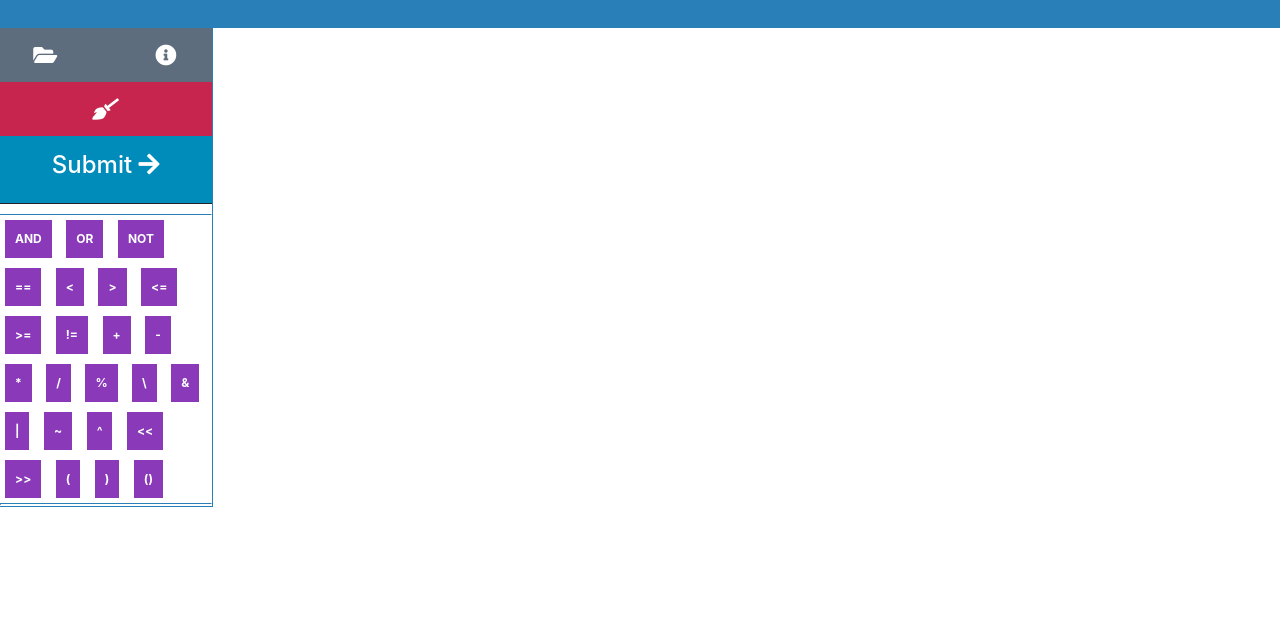
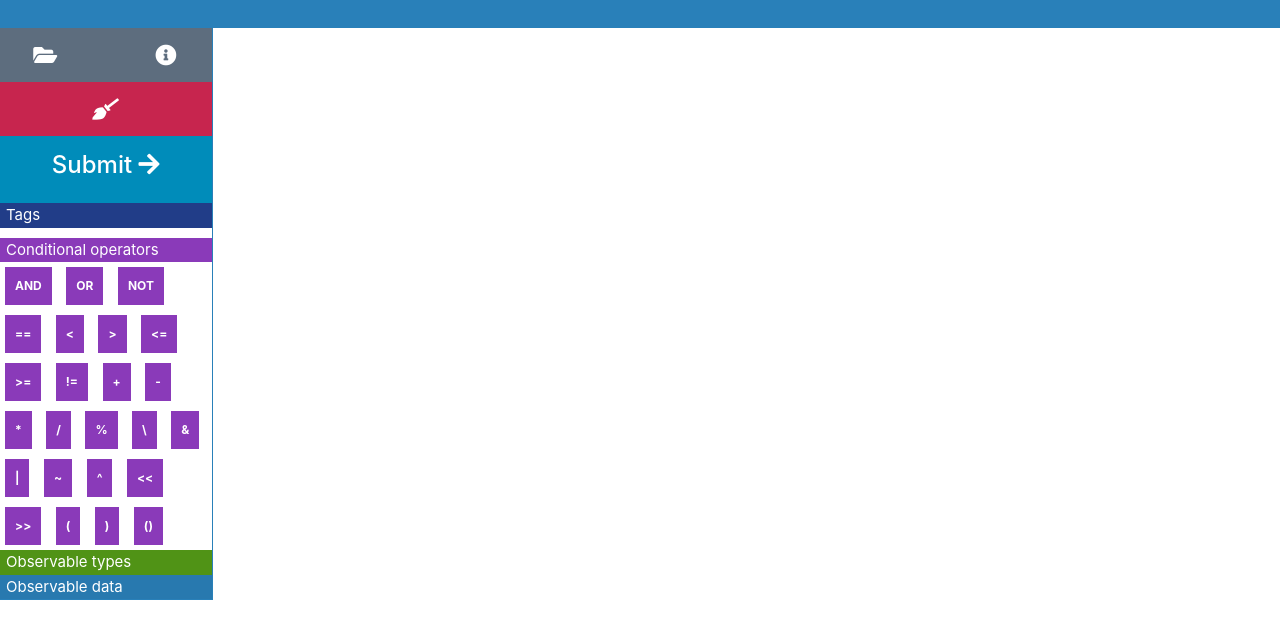
Before and after one commit to BluABK/yara-designer-web, a website: page src/static/index.html in a window 1280 px wide. Shown: the part 59-698 px from the top of the page. Drawn offline with Linux system fonts and the light colour scheme.

Commit message:
Made left navbar item groups collapsible (and added styling and theming).

```diff
--- a/src/static/index.html
+++ b/src/static/index.html
@@ -64,11 +64,11 @@
                         </div>
 
                         <div class="w-100"></div>
-
+                        <button type='button' class='button-collapsible-tags'>Tags</button>
                         <div id="yara-rule-designer-tags" class="yara-rule-designer"></div>
 
                         <div class="w-100"></div>
-
+                        <button type='button' class='button-collapsible-operators'>Conditional operators</button>
                         <div class="yara-rule-designer" id="yara-rule-designer-operators">
                             <!--    Add conditional keywords-->
                             <!--    Boolean-->
@@ -105,10 +105,12 @@
 
                         <div class="w-100"></div>
 
+                        <button type='button' class='button-collapsible-observable-types'>Observable types</button>
                         <div class="yara-rule-designer" id="yara-rule-designer-observable-types"></div>
 
                         <div class="w-100"></div>
 
+                        <button type='button' class='button-collapsible-observable-data'>Observable data</button>
                         <div class="yara-rule-designer" id="yara-rule-designer-observable-data"></div>
                     </div>
                 </div>
--- a/src/static/scripts/designer.js
+++ b/src/static/scripts/designer.js
@@ -72,6 +72,11 @@ document.querySelector('#clear-rule-button').addEventListener('click', clearRule
 document.querySelector('#submit-rule-button').addEventListener('click', postRule);
 
 // -- Draggables:
+// FIXME: Why is this a class not an ID?
+addCaseDetailsCollapsibleButtonLogic('button-collapsible-tags');
+addCaseDetailsCollapsibleButtonLogic('button-collapsible-operators');
+addCaseDetailsCollapsibleButtonLogic('button-collapsible-observable-types');
+addCaseDetailsCollapsibleButtonLogic('button-collapsible-observable-data');
 // -- -- Operators
 // -- -- -- Boolean:
 document.querySelector('#condition-keyword-and').addEventListener('click', function(){ addToEditor(event) });
--- a/src/static/styles/theme.css
+++ b/src/static/styles/theme.css
@@ -40,6 +40,27 @@
     --button-default-background: #5d6d7e;
     --button-help-color-hover: white;
     --button-help-background-hover: #2e4053;
+
+    --button-collapsible-tags-color: white;
+    --button-collapsible-tags-background: #213d88;
+    --button-collapsible-tags-color-hover: white;
+    --button-collapsible-tags-background-hover: #132549;
+
+    --button-collapsible-operators-color: white;
+    --button-collapsible-operators-background: #8a3ab9;
+    --button-collapsible-operators-color-hover: white;
+    --button-collapsible-operators-background-hover: #55337d;
+
+    --button-collapsible-observable-types-color: white;
+    --button-collapsible-observable-types-background: #509316;
+    --button-collapsible-observable-types-color-hover: white;
+    --button-collapsible-observable-types-background-hover: #336615;
+
+    --button-collapsible-observable-data-color: white;
+    --button-collapsible-observable-data-background: #2879af;
+    --button-collapsible-observable-data-color-hover: white;
+    --button-collapsible-observable-data-background-hover: #315595;
+
 
     --button-yes-color: white;
     --button-yes-background: #5cb85c;
@@ -179,7 +200,7 @@ tr:nth-child(even):hover td {
 }
 
 #yara-rule-designer-buttons {
-    border-bottom-color:1px solid var(--yara-rule-designer-border-color);
+    border-bottom-color: var(--yara-rule-designer-border-color);
 }
 
 #load-rule-button {
@@ -224,6 +245,46 @@ tr:nth-child(even):hover td {
 
 #yara-rule-designer-tags {
     color: var(--yara-rule-designer-tags-color);
+}
+
+.button-collapsible-tags {
+    color: var(--button-collapsible-tags-color);
+    background: var(--button-collapsible-tags-background);
+}
+
+.button-collapsible-tags:hover {
+    color: var(--button-collapsible-tags-color-hover);
+    background: var(--button-collapsible-tags-background-hover);
+}
+
+.button-collapsible-operators {
+    color: var(--button-collapsible-operators-color);
+    background: var(--button-collapsible-operators-background);
+}
+
+.button-collapsible-operators:hover {
+    color: var(--button-collapsible-operators-color-hover);
+    background: var(--button-collapsible-operators-background-hover);
+}
+
+.button-collapsible-observable-types {
+    color: var(--button-collapsible-observable-types-color);
+    background: var(--button-collapsible-observable-types-background);
+}
+
+.button-collapsible-observable-types:hover {
+    color: var(--button-collapsible-observable-types-color-hover);
+    background: var(--button-collapsible-observable-types-background-hover);
+}
+
+.button-collapsible-observable-data {
+    color: var(--button-collapsible-observable-data-color);
+    background: var(--button-collapsible-observable-data-background);
+}
+
+.button-collapsible-observable-data:hover {
+    color: var(--button-collapsible-observable-data-color-hover);
+    background: var(--button-collapsible-observable-data-background-hover);
 }
 
 #yara-rule-designer-operators {
--- a/src/static/styles/yara_rule_designer.css
+++ b/src/static/styles/yara_rule_designer.css
@@ -121,7 +121,7 @@ tr {
 #yara-rule-designer-buttons {
     /* Bootstrap: If you actually remove this border, the contents flee out of bounds. */
     border-right:1px solid transparent;
-    border-bottom:1px solid;
+    border-bottom: none; /* was: 1px solid; */
     padding: 0;
 }
 
@@ -157,19 +157,51 @@ tr {
     font-size: 16px;
 }
 
+.button-collapsible-tags {
+    cursor: pointer;
+    /*padding: 18px;*/
+    width: 100%;
+    border: none;
+    text-align: left;
+    outline: none;
+    font-size: 15px;
+}
+
 #yara-rule-designer-tags {
     margin-left: 10px;
     margin-top: 10px;
     background: transparent;
 }
 
+.button-collapsible-operators {
+    cursor: pointer;
+    /*padding: 18px;*/
+    width: 100%;
+    border: none;
+    text-align: left;
+    outline: none;
+    font-size: 15px;
+}
+
 #yara-rule-designer-operators {
     overflow: auto;
     /* Bootstrap: If you actually remove this border, the contents flee out of bounds. */
-    border-top: 1px solid;
+    /*border-top: 1px solid;*/
+    border-top: none;
     border-right:1px solid transparent;
-    border-bottom:1px solid;
+    /*border-bottom:1px solid;*/
+    border-bottom: none;
     background: transparent;
+}
+
+.button-collapsible-observable-types {
+    cursor: pointer;
+    /*padding: 18px;*/
+    width: 100%;
+    border: none;
+    text-align: left;
+    outline: none;
+    font-size: 15px;
 }
 
 #yara-rule-designer-observable-types {
@@ -178,11 +210,23 @@ tr {
     background: transparent;
 }
 
+.button-collapsible-observable-data {
+    cursor: pointer;
+    /*padding: 18px;*/
+    width: 100%;
+    border: none;
+    text-align: left;
+    outline: none;
+    font-size: 15px;
+}
+
 #yara-rule-designer-observable-data {
     /* Bootstrap: If you actually remove this border, the contents flee out of bounds. */
     border-right:1px solid transparent;
-    border-top: 1px solid;
-    border-bottom:1px solid transparent;
+    /*border-top: 1px solid;*/
+    border-top: none;
+    /*border-bottom:1px solid transparent;*/
+    border-bottom: none;
     background: transparent;
 }
 
```
Also changed, not shown: src/static/themes/dark.json (+17 -0 lines), src/static/themes/default.json (+16 -0 lines), src/static/themes/light.json (+16 -0 lines).
